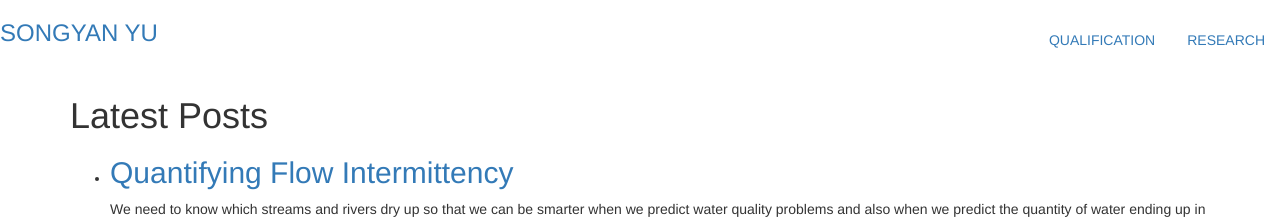
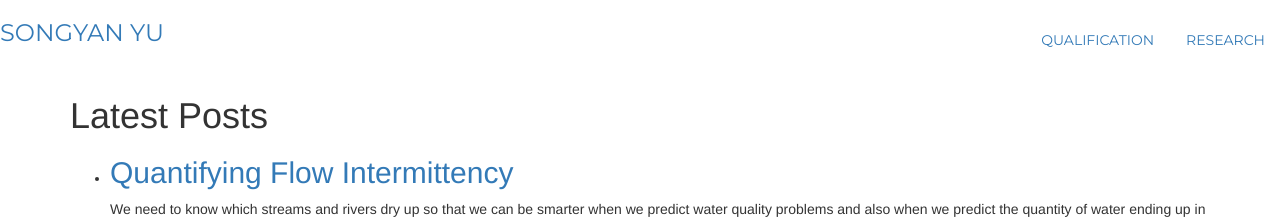
Before and after one commit to SongyanYu/SongyanYu.github.io, a Jekyll site: the page built from blog.html, in a window 1280 px wide. Shown: the top 219 px of the page. Built offline with Jekyll 4.4.1, drawn with Linux system fonts in a browser that asks for light colours.

Commit message:
add Montserrat font

```diff
--- a/assets/css/framework.css
+++ b/assets/css/framework.css
@@ -1,3 +1,5 @@
+@import url(http://fonts.googleapis.com/css?family=Montserrat);
+
 .current {
    color: green;
 }
```
